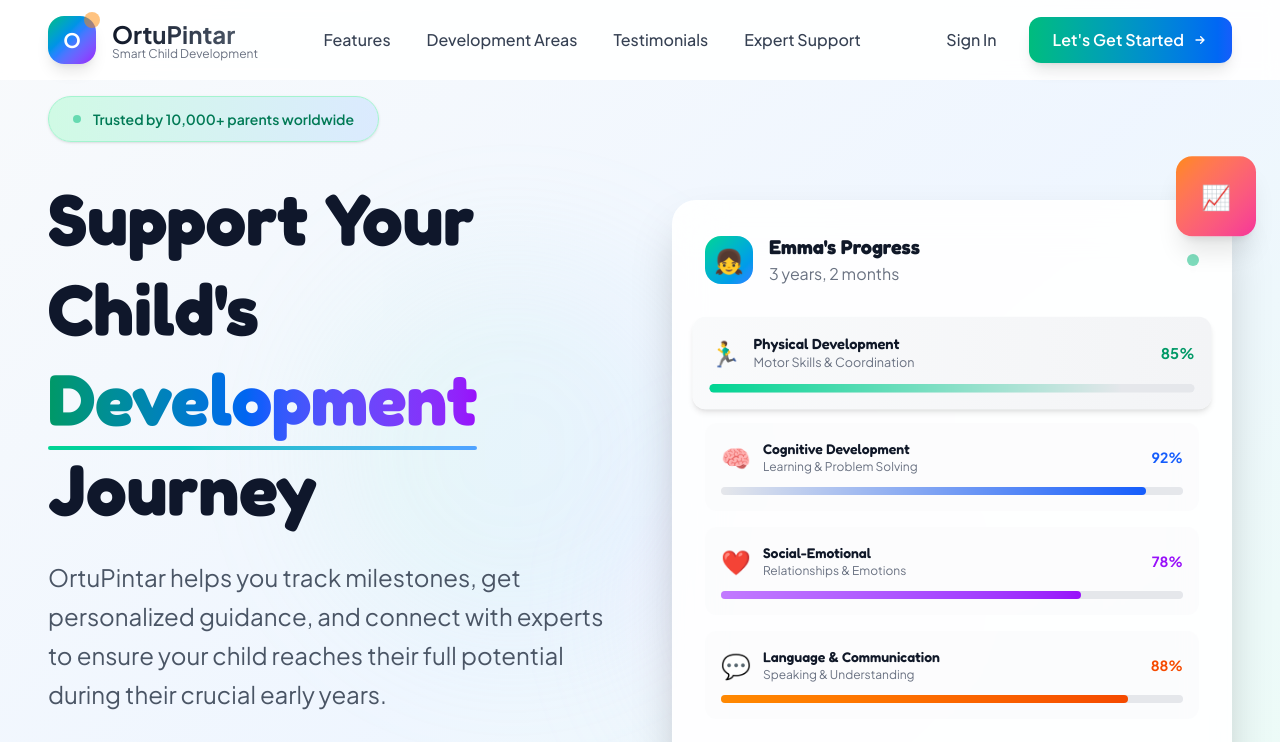
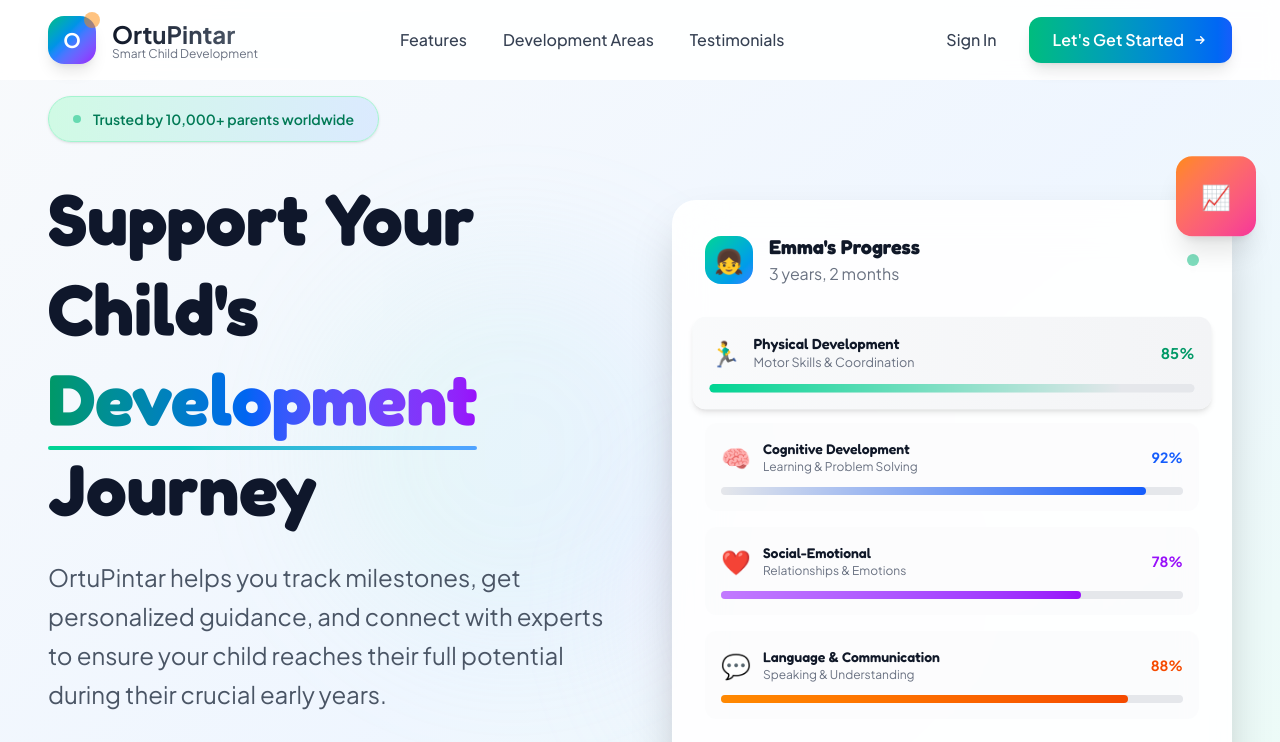
Before and after one commit to zaki-ramadhan/OrtuPintar-app, a React (Vite) app in the folder frontend/: page / in a window 1280 px wide. Shown: the top 742 px of the page. Built offline with nearby package versions, Linux system fonts and the light colour scheme.

Commit message:
feat: Remove Expert Support component from HomePage for cleaner layout

```diff
--- a/frontend/src/components/client/landingPage/TopBar.jsx
+++ b/frontend/src/components/client/landingPage/TopBar.jsx
@@ -86,10 +86,7 @@
 								name: "Testimonials",
 								id: "testimonials",
 							},
-							{
-								name: "Expert Support",
-								id: "expert-support",
-							},
+
 						].map(
 							(
 								item,
--- a/frontend/src/pages/Client/HomePage.jsx
+++ b/frontend/src/pages/Client/HomePage.jsx
@@ -795,7 +795,7 @@
               onShowAll={handleShowAllReminders}
             />
             {/* Expert Support */}
-            <ExpertSupport />
+            {/* <ExpertSupport /> */}
             {/* Weekly Summary */}
             <WeeklySummary
               key={weeklyRefreshKey}
```
